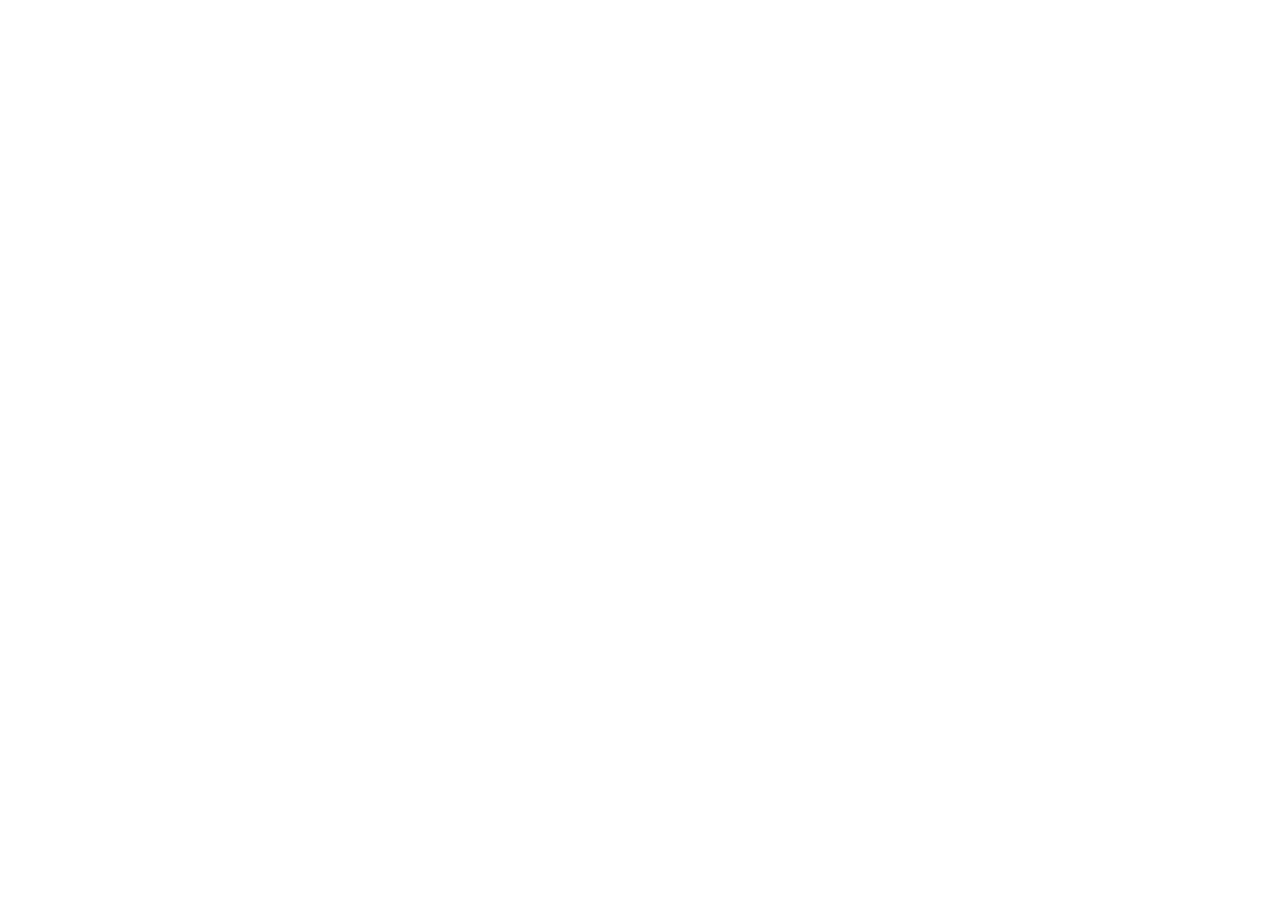
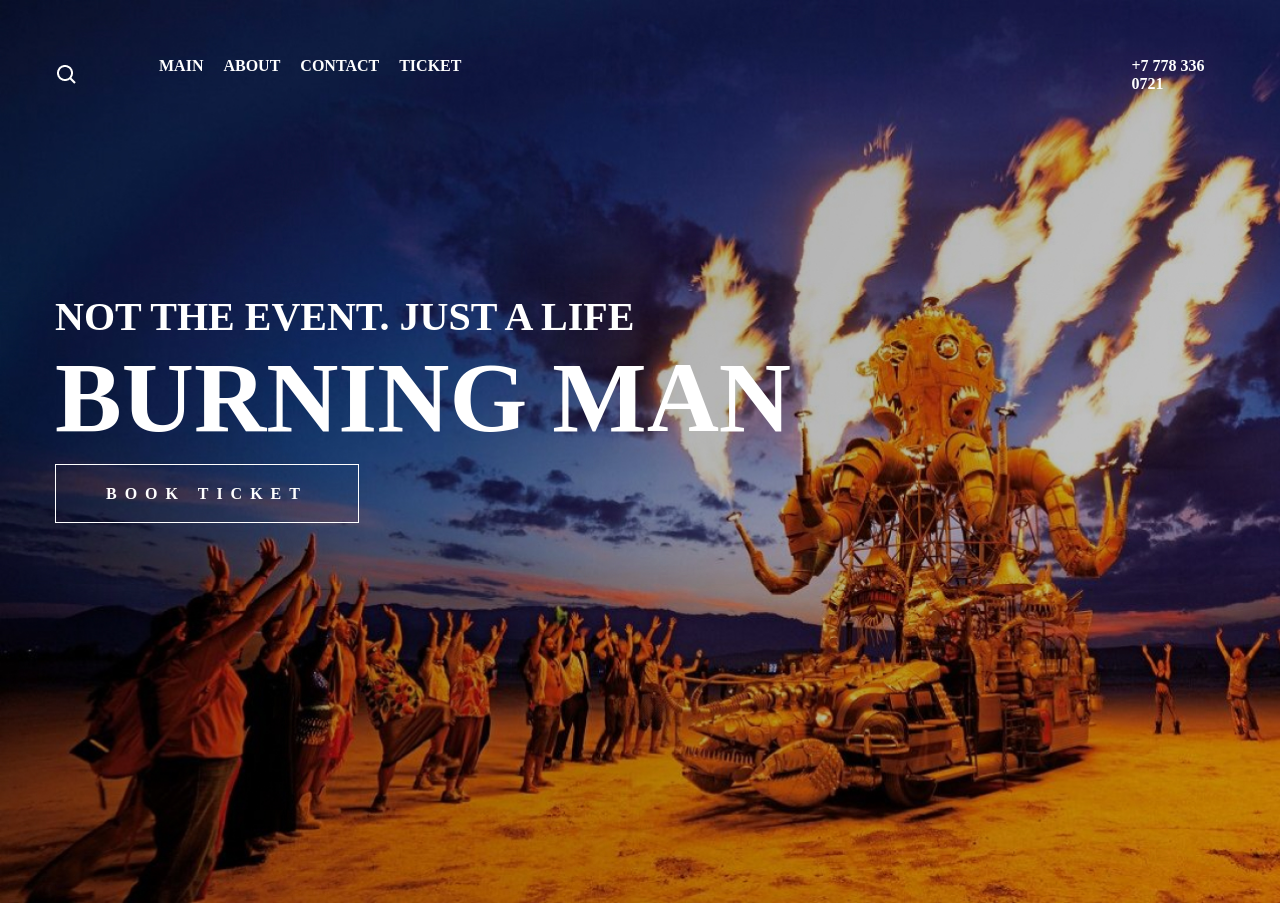
Before and after one commit to Bashkanitto/Burning_man, a plain HTML site: page index.html in a window 1280 px wide. Shown: the top 903 px of the page. Drawn offline with Linux system fonts and the light colour scheme; a web font is replaced by a local one.

Commit message:
Update style.css

```diff
--- a/style.css
+++ b/style.css
@@ -37,7 +37,7 @@ body{
     margin-right: 80px;
 }
 .fon{
-    background-image: url(../Burning_man-master/header-bg.jpg );
+    background-image: url(./header-bg.jpg );
     background-repeat: no-repeat;
     background-size: cover;
 }
```
